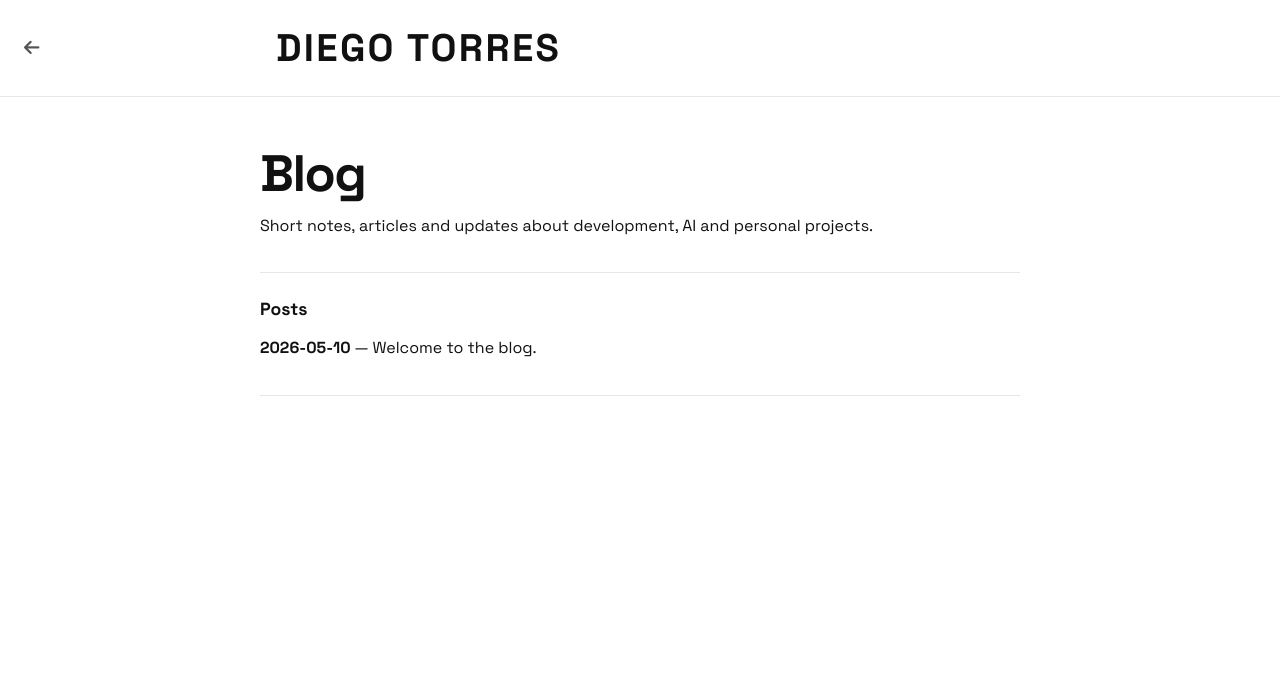
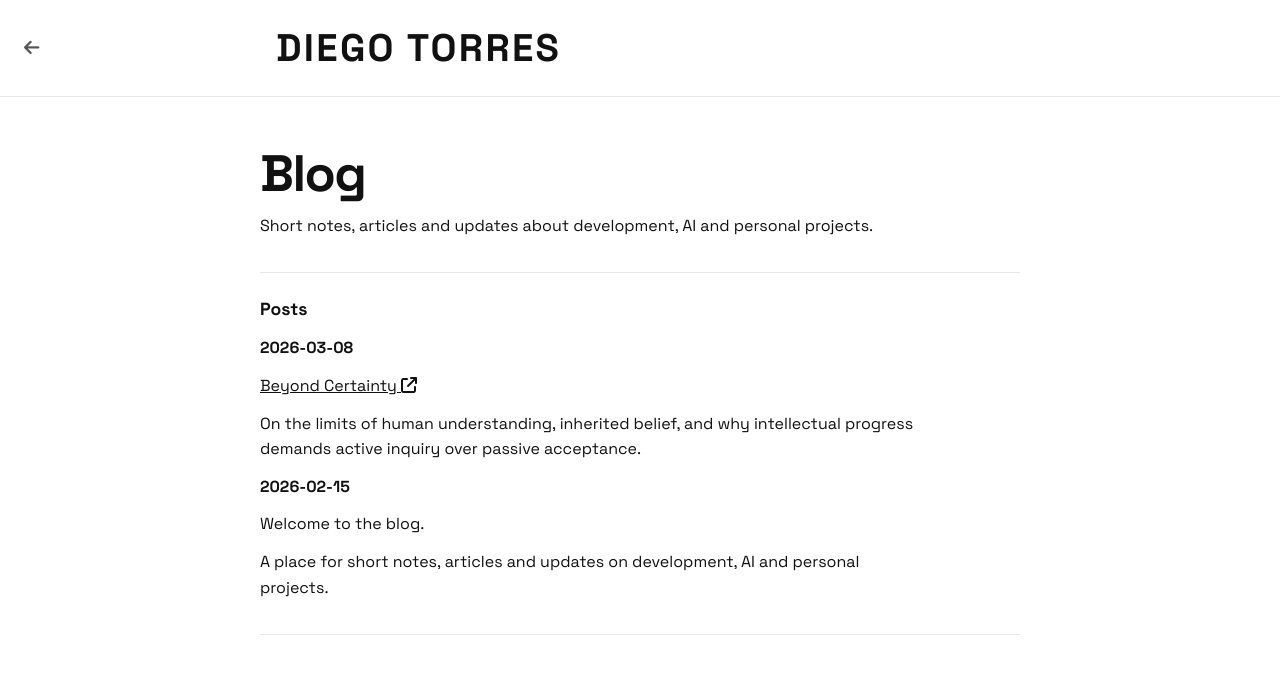
Before and after one commit to gotors/gotors.dev, a plain HTML site: page blog/index.html in a window 1280 px wide. Drawn offline with Linux system fonts and the light colour scheme.

Commit message:
Add blog post list with Beyond Certainty article and descriptions
Co-Authored-By: Claude Sonnet 4.6 <noreply@anthropic.com>

```diff
--- a/blog/index.html
+++ b/blog/index.html
@@ -31,7 +31,17 @@
 
       <section>
         <h2>Posts</h2>
-        <p><strong>2026-05-10</strong> — Welcome to the blog.</p>
+        <div class="blog-post-item">
+          <p class="blog-post-date"><strong>2026-03-08</strong></p>
+          <p class="blog-post-title"><a href="https://medium.com/@diegoantv31/beyond-certainty-d927c3241011" target="_blank" rel="noopener noreferrer">Beyond Certainty <i class="fa-solid fa-arrow-up-right-from-square blog-ext-icon"></i></a></p>
+          <p class="blog-post-desc">On the limits of human understanding, inherited belief, and why intellectual progress demands active inquiry over passive acceptance.</p>
+        </div>
+
+        <div class="blog-post-item">
+          <p class="blog-post-date"><strong>2026-02-15</strong></p>
+          <p class="blog-post-title">Welcome to the blog.</p>
+          <p class="blog-post-desc">A place for short notes, articles and updates on development, AI and personal projects.</p>
+        </div>
 
       </section>
 
```
